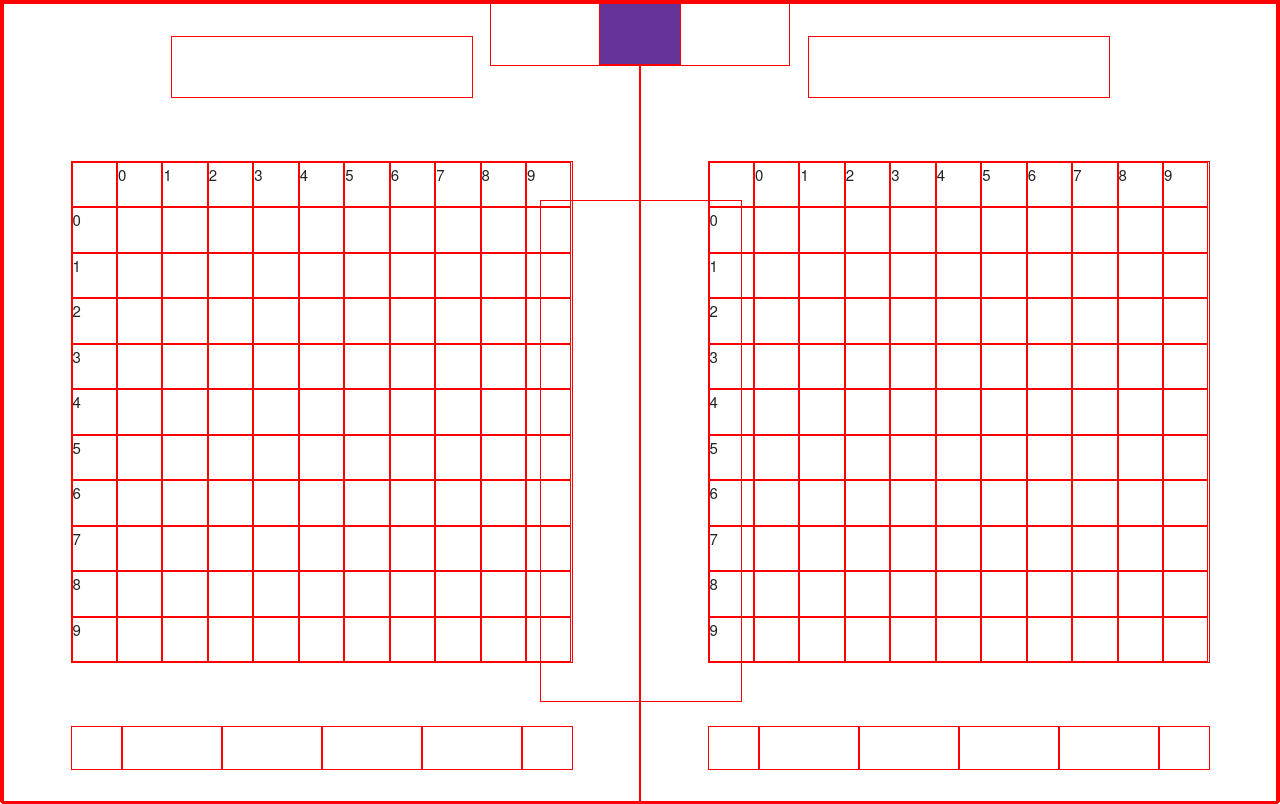
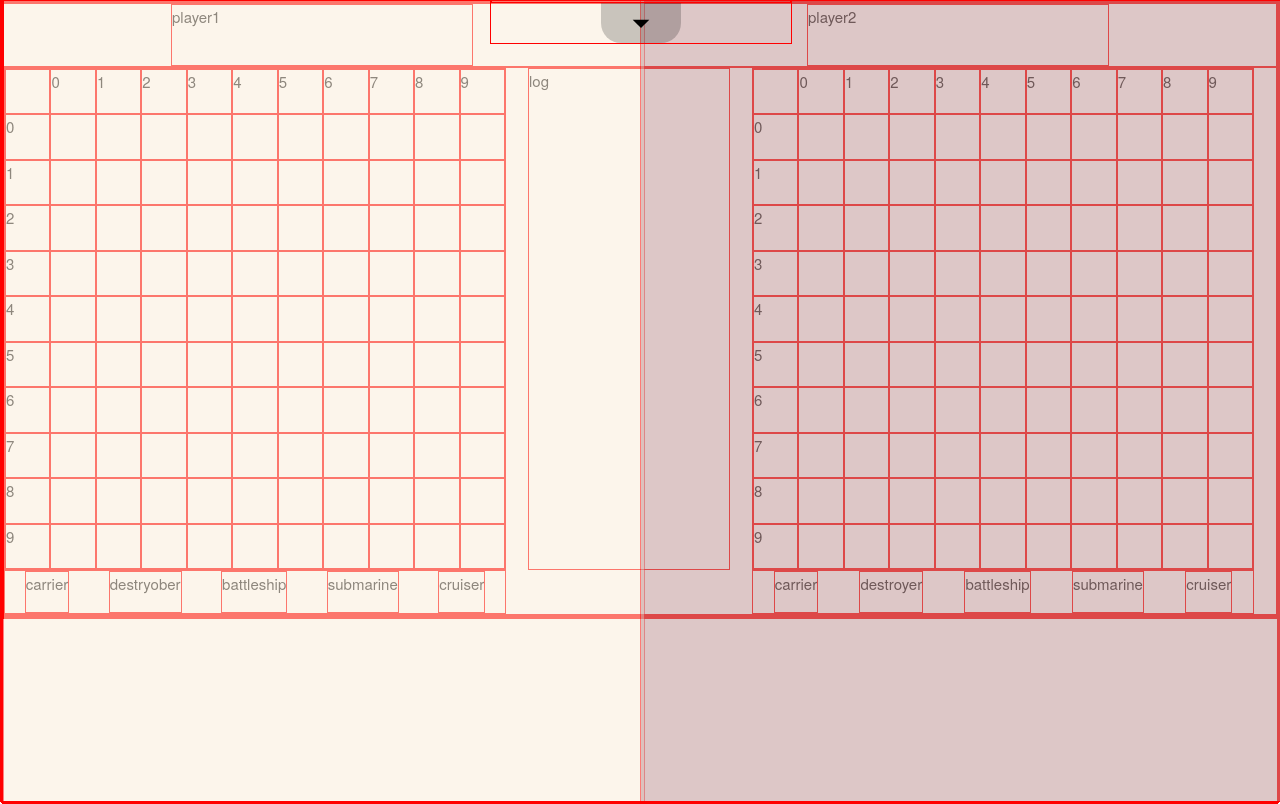
Before and after one commit to KentonKim/battleship, a website built with Vite: page index.html in a window 1280 px wide. Built offline with nearby package versions, Linux system fonts and the light colour scheme.

Commit message:
Opt out of js built html to plain html

```diff
--- a/index.html
+++ b/index.html
@@ -7,7 +7,46 @@
     <title>Vite App</title>
   </head>
   <body>
-    <div id="app"></div>
+    <div id="app" class="ocean">
+      <div id="options-container">
+        <div id="options">
+          <button id="retry" class="">retry</button>
+          <button id="easy" class="toggle-difficulty">easy</button>
+          <button id="medium" class="toggle-difficulty">medium</button>
+          <button id="hard" class="toggle-difficulty">hard</button>
+        </div>
+        <img src="./icons/dropdown.svg" alt="dropdown icon" id="bookmark">
+      </div>
+      <div class="overlay" id="overlay-left"></div>
+      <div class="overlay" id="overlay-right"></div>
+      <div id="header">
+        <div class="name" id="name-left">player1</div>
+        <div class="name" id="name-right">player2</div>
+      </div>
+      <div id="main">
+        <div class="grid" id="grid-left"></div>
+        <div id="log">
+          log
+        </div>
+        <div class="grid" id="grid-right"></div>
+        <div class="ships-container" id="ships-container-left">
+          <div class="ship" id="carrier-left">carrier</div>
+          <div class="ship" id="destroyer-left">destryober</div>
+          <div class="ship" id="battleship-left">battleship</div>
+          <div class="ship" id="submarine-left">submarine</div>
+          <div class="ship" id="cruiser-left">cruiser</div>
+        </div>
+        <div class="ships-container" id="ships-container-right">
+          <div class="ship" id="carrier-right">carrier</div>
+          <div class="ship" id="destroyer-right">destroyer</div>
+          <div class="ship" id="battleship-right">battleship</div>
+          <div class="ship" id="submarine-right">submarine</div>
+          <div class="ship" id="cruiser-right">cruiser</div>
+        </div>
+      </div>
+      <div class="wave"></div>
+      <div class="wave"></div>
+    </div>
     <script type="module" src="/main.js"></script>
   </body>
 </html>
--- a/initializeDom.js
+++ /dev/null
@@ -1,75 +0,0 @@
-const initializeDom = (parentDiv) => {
-  const _makeComponent = (player, identifier, type = "div") => {
-    const element = document.createElement(type);
-    element.id = `${player}-${identifier}`;
-    element.classList.add(identifier)
-    return element;
-  };
-
-  const _makeGrid = (player, identifier) => {
-    const element = _makeComponent(player, identifier);
-
-    // Make 10x10 grid
-    for (let i = -1; i < 10; i += 1) {
-      for (let j = -1; j < 10; j += 1) {
-        if (i === -1 && j === -1) {
-          const emptyNode = _makeComponent(player, 'empty-node');
-          element.appendChild(emptyNode);
-        } else if (i === -1 && j > -1) {
-          const columnNode = _makeComponent(player, `column-${j}`);
-          columnNode.textContent = j;
-          element.appendChild(columnNode);
-        } else if (j === -1 && i > -1) {
-          const rowNode = _makeComponent(player, `row-${i}`);
-          rowNode.textContent = i;
-          element.appendChild(rowNode);
-        } else {
-          const gridNode = _makeComponent(player, `${i}${j}`);
-          gridNode.classList.add("grid-node");
-          element.appendChild(gridNode);
-        }
-      }
-    }
-
-    return element;
-  };
-
-  const _addShips = (id) => {
-    const element = _makeComponent(id, 'ships-container')
-    element.appendChild(_makeComponent(id, 'carrier'))
-    element.appendChild(_makeComponent(id, 'battleship'))
-    element.appendChild(_makeComponent(id, 'cruiser'))
-    element.appendChild(_makeComponent(id, 'submarine'))
-    element.appendChild(_makeComponent(id, 'destroyer'))
-    return element
-  }
-
-  const battleLog = _makeComponent('n', 'log')
-
-  const optionsContainer = _makeComponent('options', 'container')
-  const optionsBookmark = _makeComponent('options', 'bookmark')
-  const options = _makeComponent('options', 'options')
-  options.appendChild(_makeComponent('options', 'button-replay', 'button'))
-  options.appendChild(_makeComponent('options', 'button-easy', "button"))
-  options.appendChild(_makeComponent('options', 'button-medium', "button"))
-  options.appendChild(_makeComponent('options', 'button-hard', "button"))
-  optionsContainer.appendChild(options)
-  optionsContainer.appendChild(optionsBookmark)
-
-  const userSide = _makeComponent("user", "side");
-  userSide.appendChild(_makeComponent("user", "name"))
-  userSide.appendChild(_makeGrid("user", "grid"));
-  userSide.appendChild(_addShips('user'))
-  const computerSide = _makeComponent("computer", "side");
-  computerSide.classList.add('side')
-  computerSide.appendChild(_makeComponent('computer' ,'name'))
-  computerSide.appendChild(_makeGrid("computer", "grid"));
-  computerSide.appendChild(_addShips('computer'))
-
-  parentDiv.appendChild(optionsContainer);
-  parentDiv.appendChild(battleLog);
-  parentDiv.appendChild(userSide);
-  parentDiv.appendChild(computerSide);
-};
-
-export default initializeDom;
--- a/main.js
+++ b/main.js
@@ -2,11 +2,13 @@ import "./style.css";
 // import javascriptLogo from "./javascript.svg";
 // import viteLogo from "/vite.svg";
 // import { setupCounter } from "./counter.js";
-import initializeDom from "./initializeDom.js";
 import { Player, Computer, Ship, Gameboard, Battlelog } from "./classes";
+import {getRandomBoard, switchBetween, isWin} from "./utility"
+import fillGrid from "./fillGrid";
 
 // Setup Dom
-initializeDom(document.querySelector("#app"));
+fillGrid('left', document.querySelector("#grid-left"));
+fillGrid('right', document.querySelector("#grid-right"));
 
 let user
 let computer
@@ -16,45 +18,6 @@ let computerShips
 let userShips
 let battlelog
 
-const getRandomCoords = () => {
-    return [Math.floor(Math.random() * 10), Math.floor(Math.random() * 10)]
-}
-
-const getRandBool = () => {
-    if (Math.random() > 0.5) {
-        return true
-    }
-    return false
-}
-
-const switchBetween = (current, optionOne, optionTwo) => {
-    if (current=== optionOne) {
-        return optionTwo
-    }
-    return optionOne
-}
-
-const isWin = (board) => {
-    return board.isWiped()
-}
-
-const placeShipsRandomly = (ships) => {
-    const board = new Gameboard()
-    for (let i = 0; i < ships.length; i += 1) {
-        let success = false
-        ships[i].isVertical = getRandBool()
-        while (!success) {
-            try {
-                board.addShip(ships[i], getRandomCoords())
-                success = true
-            } catch (error) {
-                console.log('Computer attempting to place ship')
-            }
-        }
-    }
-    return board
-}
-
 const startGame = () => {
     // refresh players
     user = new Computer("Computer 1")
@@ -63,15 +26,14 @@ const startGame = () => {
     // refresh gamemboard and ships
     userShips = [new Ship('carrier', 5), new Ship('battleship', 4), new Ship('cruiser', 3), new Ship('submarine', 3), new Ship('destroyer', 2)]
     computerShips = [new Ship('carrier', 5), new Ship('battleship', 4), new Ship('cruiser', 3), new Ship('submarine', 3), new Ship('destroyer', 2)]
-    userGameboard = placeShipsRandomly(userShips)
-    computerGameboard = placeShipsRandomly(computerShips)
+    userGameboard = getRandomBoard(userShips)
+    computerGameboard = getRandomBoard(computerShips)
     // refresh battle log
     battlelog = new Battlelog()
     // refresh DOM elements
         // TODO
 }
 
-// In game
 const playGame = (player1, player2, gb1, gb2, battlelog) => {
     // TODO change this to be responsive to DOM
     let currPlayer = player1
@@ -127,13 +89,31 @@ const endGame = (winner) => {
 }
 
 const gameEncapsulate = () => {
-    // Start Game
     startGame()
-    // Game
     let winner = playGame(user, computer, userGameboard, computerGameboard, battlelog)
-    // End Game
     endGame(winner)
 }
 
+
+document.addEventListener('DOMContentLoaded', function () {
+    // Get all toggle items
+    const toggleDifficulty = document.querySelectorAll('.toggle-difficulty');
+
+    // Add click event listener to each item
+    toggleDifficulty.forEach(item => {
+        item.onclick = function () {
+            // Remove 'active' class from all items
+            toggleDifficulty.forEach(item => {
+                item.classList.remove('active');
+            });
+
+            // Add 'active' class to the clicked item
+            this.classList.add('active');
+        };
+    });
+});
+
+
+
 // gameEncapsulate()
-// document.querySelector('#app').addEventListener('mouseup', gameEncapsulate)
+// document.querySelector('#app').adEventListener('mouseup', gameEncapsulate)
--- a/style.css
+++ b/style.css
@@ -13,9 +13,11 @@ body {
 #app {
   height: 100%;
   display: flex;
+  flex-direction: column;
 }
 
 #options-container {
+  /* background-color: aquamarine; */
   --width: 300px;
   --hide-height: 100px;
   position: fixed;
@@ -26,44 +28,78 @@ body {
   flex-direction: column;
   align-items: center;
   transition: top 0.5s ease;
+  z-index: 99;
 }
 
-#options-options {
+#options{
   height: var(--hide-height);
 }
 
-#options-bookmark {
-  background-color: rebeccapurple;
+.toggle-difficulty {
+}
+
+.toggle-difficulty.active {
+  background-color: blue;
+  color: white;
+}
+
+#bookmark {
+  background-color: rgba(0, 0, 0, 0.2);
+  border-radius: 0 0 20px 20px;
   width: 80px;
-  height: 60px;
+  height: 40px;
   transition: opacity 1s ease;
   transition-delay: 1s;
 }
 
-#options-container:has(#options-bookmark:hover), #options-container:has(#options-options:hover) {
+#options-container:has(#bookmark:hover), #options-container:has(#options:hover) {
   top: 0;
 }
 
-#options-bookmark:hover, #options-options:hover + #options-bookmark {
+#bookmark:hover, #options:hover + #bookmark {
   transition: opacity 0.5s ease;
   transition-delay: 0s;
   opacity: 0;
 }
 
-#n-log {
-  position: fixed;
-  left: calc(50% - 100px);
-  top: 200px;
+#log {
   width: 200px;
   height: 500px;
 }
 
-.side {
-  flex: 1;
+.overlay {
+  top: 0;
+  position: fixed;
+  width: 50%;
+  height: 100%;
+  background-color: transparent;
+  z-index: 2;
+  opacity: 0.5;
+}
+
+#overlay-left {
+  background-color: antiquewhite;
+}
+
+#overlay-right {
+  background-color: rosybrown;
+  left: 50%;
+}
+
+#header {
   display: flex;
-  flex-direction: column;
   justify-content: space-around;
-  align-items: center;
+}
+
+#main {
+  display: grid;
+  grid-template-areas:
+    "grid1 log grid2"
+    "ships1 empty ships2";
+}
+
+#ships-container-right {
+  grid-area: ships2;
 }
 
 .name {
```
